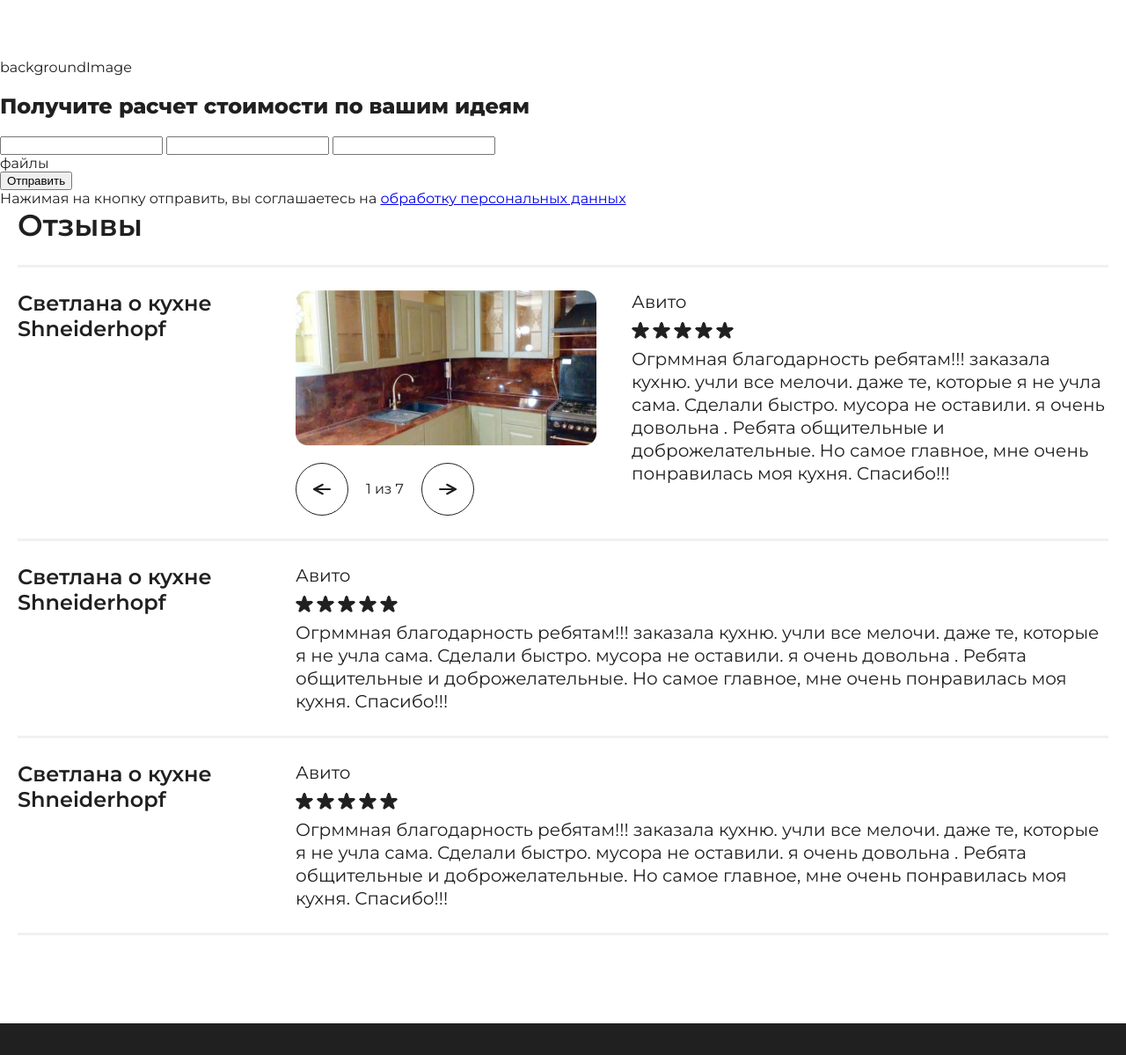
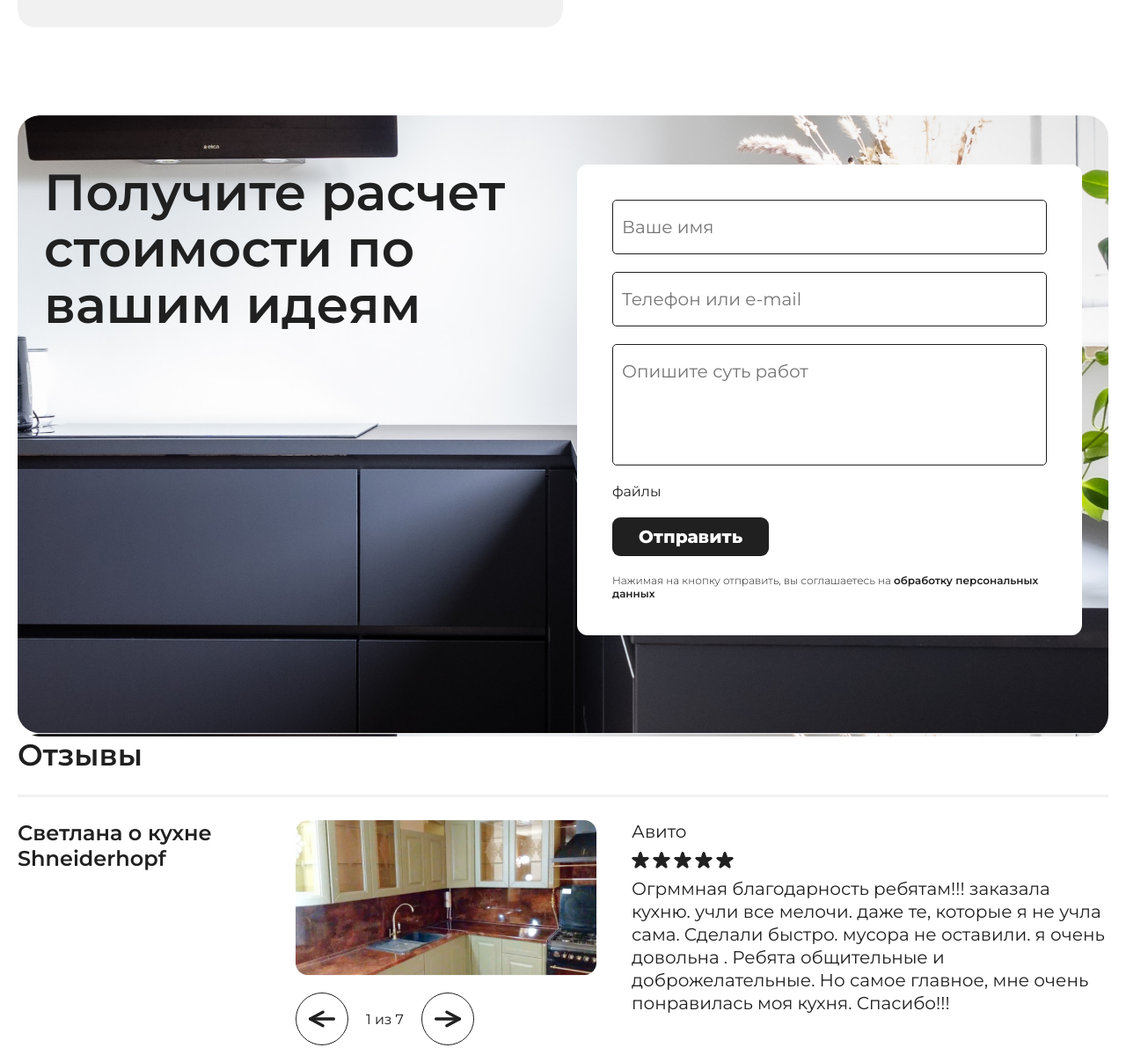
Before and after one commit to Kamrad33/staut-landing, a PHP site: page / in a window 1280 px wide. Shown: the part 3174-4373 px from the top of the page at 88% size. Run offline with PHP 8.4, Linux system fonts and the light colour scheme.

Commit message:
added form

```diff
--- a/assets/css/index.css
+++ b/assets/css/index.css
@@ -154,6 +154,9 @@ header {
     font-size: 20px;
 }
 
+.main-info {
+    margin-bottom: 64px;
+}
 .main-info__description {
     margin-bottom: 42px;
 }
@@ -270,6 +273,51 @@ header {
     font-size: 20px;
 }
 
+.calculator__wrapper {
+    background-image: url("../images/formBackground.png");
+    padding-top: 56px;
+    padding-left: 30px;
+    padding-right: 30px;
+    padding-bottom: 115px;
+    display: flex;
+    gap: 32px;
+    justify-content: space-between;
+    border-radius: 25px;
+}
+
+.calculator__title {
+    font-size: 58px;
+    font-weight: 600;
+    line-height: 1.1em;
+}
+
+.calculator-form {
+    padding: 40px;
+    background-color: #FFFFFF;
+    border-radius: 12px;
+    display: flex;
+    flex-direction: column;
+    gap: 20px;
+    width: calc(100% - 80px);
+}
+
+.calculator-form__inputs {
+    display: flex;
+    gap: 20px;
+    flex-direction: column;
+}
+
+.calculator-form__rules {
+    font-size: 12px;
+    font-weight: 300;
+}
+
+.calculator-form__rules a {
+    text-decoration: none;
+    font-weight: 600;
+    color: #202020;
+}
+
 .reviews {
     margin-bottom: 100px;
 }
@@ -325,6 +373,27 @@ header {
 .review-slider__image {
     width: 100%;
 }
+
+/* INPUTS */
+.input {
+    border: 1px solid #202020;
+    padding: 18px 10px;
+    border-radius: 5px;
+    font-size: 20px;
+    font-family: 'Montserrat';
+}
+
+.textarea {
+    border: 1px solid #202020;
+    padding: 18px 10px;
+    border-radius: 5px;
+    font-size: 20px;
+    font-family: 'Montserrat';
+    resize: none;
+    height: 100px;
+}
+/* INPUTS */
+
 /* BUTTONS */
 
 .button {
@@ -340,6 +409,14 @@ header {
     font-weight: 700;
     border-radius: 9px;
     height: 64px;
+}
+
+.button_md {
+    font-size: 20px;
+    padding: 10px 30px;
+    font-weight: 700;
+    border-radius: 9px;
+    height: 44px;
 }
 
 .button_black {
@@ -361,6 +438,11 @@ header {
     align-items: center;
 }
 
+.button_circle svg {
+    width: 100%;
+    height: 100%;
+    scale: 150%;
+}
 
 .button_circle:hover {
     background-color: #2c2a2a;
@@ -471,6 +553,14 @@ footer {
         width: 100%;
     }
 
+    .review {
+        flex-direction: column;
+    }
+
+    .review__content {
+        flex-direction: column;
+    }
+
     footer {
         padding-top: 24px;
         padding-bottom: 80px;
@@ -503,4 +593,9 @@ footer {
     .logo_footer img {
         height: 100%;
     }
+
+    .button_circle {
+        width: 32px;
+        height: 32px;
+    }
 }
--- a/index.html
+++ b/index.html
@@ -221,29 +221,42 @@
                 </div>
 
                 <!-- форма расчёта -->
-                <div>
-                    <div>backgroundImage</div>
-                    <h2>Получите расчет стоимости по вашим идеям</h2>
-                    <form>
-                        <div>
-                            <input />
-                            <input />
-                            <input />
+                <div class="calculator wrapper-main main-content__block main-content__block_vertical">
+                    <div class="calculator__wrapper">
+                        <div class="main-content__block__item main-content__block__item_double">
+                            <h2 class="title_h2 calculator__title">Получите расчет стоимости по вашим идеям</h2>
                         </div>
-                        <div>
+                        <div class="main-content__block__item main-content__block__item_double">
+                            <form class="calculator-form">
+                                <div class="calculator-form__inputs">
+                                    <input
+                                        class="input"
+                                        placeholder="Ваше имя"
+                                    />
+                                    <input
+                                        class="input"
+                                        placeholder="Телефон или e-mail"
+                                    />
+                                    <textarea
+                                        class="textarea"
+                                        placeholder="Опишите суть работ"
+                                    ></textarea>
+                                </div>
+                                <div class="calculator-form__files">
                                     файлы
                                 </div>
                                 <div>
-                            <button>Отправить</button>
+                                    <button class="button button_md button_black">Отправить</button>
                                 </div>
-                        <div>
+                                <div class="calculator-form__rules">
                                     Нажимая на кнопку отправить, вы соглашаетесь на <a href="#">обработку персональных данных</a>
                                 </div>
                             </form>
                         </div>
                     </div>
+                </div>
+            </div>
 
-            <!-- Отзывы -->
             <div class="reviews wrapper-main main-content__background main-content__block main-content__block_vertical">
                 <h2 class="title_h2">Отзывы</h2>
 
@@ -259,14 +272,14 @@
                                 </div>
                                 <div class="review-slider__buttons">
                                     <button class="button button_circle button_circle_white">
-                                        <svg width="62" height="62" viewBox="0 0 62 62" fill="none" xmlns="http://www.w3.org/2000/svg">
+                                        <svg viewBox="0 0 62 62" fill="none" xmlns="http://www.w3.org/2000/svg">
                                             <path d="M32 38L19 31L32 24" stroke="white" stroke-width="3" stroke-linecap="round" stroke-linejoin="round"/>
                                             <path d="M43 31H19" stroke="white" stroke-width="3" stroke-linecap="round" stroke-linejoin="round"/>
                                         </svg>
                                     </button>
                                     <div>1 из 7</div>
                                     <button class="button button_circle button_circle_reverse button_circle_white">
-                                        <svg width="62" height="62" viewBox="0 0 62 62" fill="none" xmlns="http://www.w3.org/2000/svg">
+                                        <svg viewBox="0 0 62 62" fill="none" xmlns="http://www.w3.org/2000/svg">
                                             <path d="M32 38L19 31L32 24" stroke="white" stroke-width="3" stroke-linecap="round" stroke-linejoin="round"/>
                                             <path d="M43 31H19" stroke="white" stroke-width="3" stroke-linecap="round" stroke-linejoin="round"/>
                                         </svg>
```
Also changed, not shown: assets/images/formBackground.png (added). Lines whose indentation alone changed are shown as unchanged.
